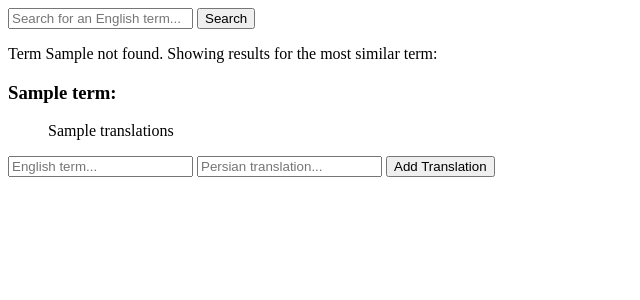
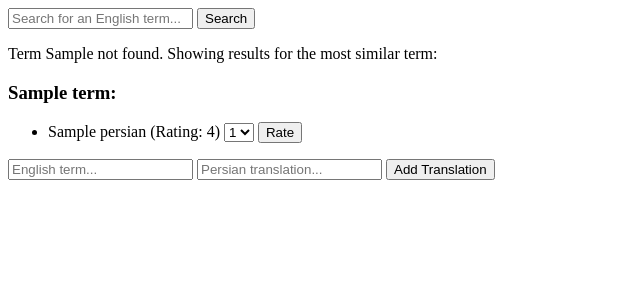
Before and after one commit to snrazavi/Persian-AI-and-Machine-Learning-Glossary, a Flask app: template templates/index.html in a window 1280 px wide. Shown: the top 300 px of the page, without its empty margins (0-640 px from the left). Run offline with Flask 3, Linux system fonts and the light colour scheme; the template is opened without the code that fills it: most values are stand-ins (such as "Sample title", 1, 10 or a date in 2020); parts of the project's set-up code (start-up, migrations or seed data) failed here and were passed over.

Commit message:
Add ratings

```diff
--- a/app.py
+++ b/app.py
@@ -8,18 +8,19 @@ app = Flask(__name__)
 
 def load_dictionary():
     """Load the dictionary from a YAML file"""
-    with open("Glossary.yaml", "r", encoding="utf-8") as file:
+    with open("Glossary_for_ratings.yaml", "r", encoding="utf-8") as file:
         dictionary = yaml.safe_load(file)
 
     # convert the list of dictionaries to a dictionary
-    dictionary = {entry['english'].lower(): entry['persian'] for entry in dictionary}
+    # dictionary = {entry['english'].lower(): entry['persian'] for entry in dictionary}
+    # dictionary = {entry['english'].lower(): entry['translations'] for entry in dictionary}
     return dictionary
 
 
 def save_dictionary(dictionary):
     """Save the dictionary to a YAML file"""
-    with open("Glossary_internal.yaml", "w", encoding="utf-8") as file:
-        yaml.dump(dictionary, file)
+    with open("Glossary_for_ratings.yaml", "w", encoding="utf-8") as file:
+        yaml.dump(dictionary, file, allow_unicode=True)
 
 
 def search_dictionary(term):
@@ -45,7 +46,6 @@ def search_dictionary(term):
 
 
 dictionary = load_dictionary()
-
 
 @app.route("/", methods=["GET", "POST"])
 def index():
@@ -83,16 +83,21 @@ def index():
 
 @app.route("/rate_translation", methods=["POST"])
 def rate_translation():
-    english_term = request.form.get("english_term")
-    persian_translation = request.form.get("persian_translation")
+    """Rate a translation"""
+    print(dictionary)
+    english_term = request.form.get("english-term")
+    persian_translation = request.form.get("persian-translation")
     rating = int(request.form.get("rating"))
 
     translations = dictionary.get(english_term.lower())
     if translations:
         for translation_entry in translations:
-            if translation_entry["translation"] == persian_translation:
+            if translation_entry["persian"] == persian_translation:
                 translation_entry["rating"] = rating
+                print(f"Rating for {english_term} - {persian_translation} updated to {rating}")
                 break
+
+        print(dictionary)
         save_dictionary(dictionary)
 
     return redirect(url_for("index"))
--- a/templates/index.html
+++ b/templates/index.html
@@ -18,13 +18,13 @@
         {% endif %}
         <h3>{{ term }}:</h3>
         <ul>
-            {{ translations }}
-            <!-- {% for translation in translations %}
+            <!-- {{ translations }} -->
+            {% for translation in translations %}
             <li>
-                {{ translation.translation }} (Rating: {{ translation.rating }})
+                {{ translation.persian }} (Rating: {{ translation.rating }})
                 <form action="/rate_translation" method="post" style="display: inline;">
-                    <input type="hidden" name="english_term" value="{{ term }}">
-                    <input type="hidden" name="persian_translation" value="{{ translation.translation }}">
+                    <input type="hidden" name="english-term" value="{{ term }}">
+                    <input type="hidden" name="persian-translation" value="{{ translation.persian }}">
                     <select name="rating">
                         <option value="1">1</option>
                         <option value="2">2</option>
@@ -35,7 +35,7 @@
                     <button type="submit">Rate</button>
                 </form>
             </li>
-            {% endfor %} -->
+            {% endfor %}
         </ul>
     </div>
     {% elif not_found %}
```
Also changed, not shown: glossary.py (line endings or trailing spaces).
